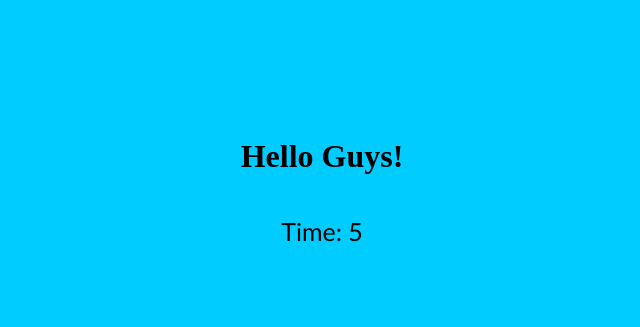
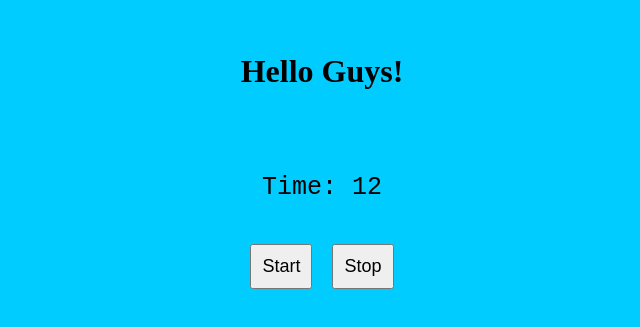
Before and after one commit to EhsanAryan/exercise, a React (Create React App) app: page / in a window 1280 px wide. Shown: the part 229-556 px from the top of the page, without its empty margins (318-958 px from the left). Built offline with nearby package versions, Linux system fonts and the light colour scheme.

Commit message:
The reverse timer with start and stop button

```diff
--- a/src/components/timer.css
+++ b/src/components/timer.css
@@ -1,5 +1,18 @@
 .timer-div {
+    width: 20%;
+    height: 25%;
     font-size: 25px;
-    font-family: 'Trebuchet MS', 'Lucida Sans Unicode', 'Lucida Grande', 'Lucida Sans', Arial, sans-serif;
+    font-family: monospace;
     margin-top: 20px;
+    display: flex;
+    flex-direction: column;
+    align-items: center;
+    justify-content: space-evenly;
 }
+
+.timer-div button {
+    margin-right: 10px;
+    margin-left: 10px;
+    font-size: 18px;
+    padding: 10px;
+}
--- a/src/components/timer.js
+++ b/src/components/timer.js
@@ -14,13 +14,6 @@ export default class Timer extends React.Component {
         }
     }
 
-    componentDidMount(){
-        interval = setInterval(() => {
-            this.setState({
-                time : this.state.time -1
-            });
-        } , 1000);
-    }
 
     componentDidUpdate(){
         if(this.state.time===0){
@@ -28,11 +21,35 @@ export default class Timer extends React.Component {
         }
     }
 
+
+    startTimer = () => {
+        if(!interval){
+            interval = setInterval(()=>{
+                this.setState({
+                    time : this.state.time - 1
+                });
+            } , 1000);
+        }
+    }
+
+
+    stopTimer = () =>{
+        if(interval){
+            clearInterval(interval);
+            interval=undefined;
+        }
+    }
+
+
     render(){
 
         return (
             <div className="timer-div">
                 Time: {this.state.time}
+                <span>
+                    <button onClick={this.startTimer}>Start</button>
+                    <button onClick={this.stopTimer}>Stop</button>
+                </span>
             </div>
         );
     }
```
